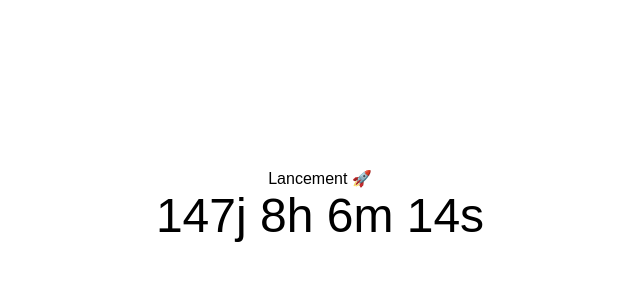
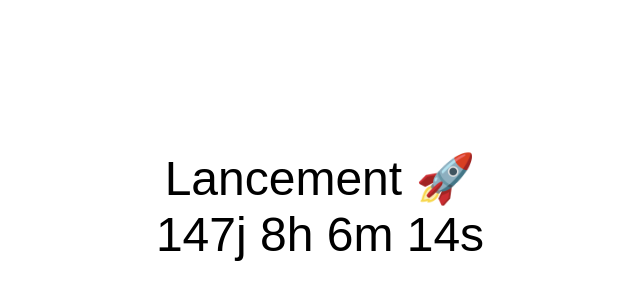
Before and after one commit to clickvan/my-countdown-page, a plain HTML site: page index.html in a window 1280 px wide. Shown: the part 194-494 px from the top of the page, without its empty margins (320-960 px from the left). Drawn offline with Linux system fonts and the light colour scheme.

Commit message:
Update index.html

```diff
--- a/index.html
+++ b/index.html
@@ -16,14 +16,14 @@
             font-family: Arial, sans-serif;
             flex-direction: column;
         }
-        #countdown {
+        .large-text {
             font-size: 3em;
         }
     </style>
 </head>
 <body>
-    <div>Lancement 🚀</div>
-    <div id="countdown"></div>
+    <div class="large-text">Lancement 🚀</div>
+    <div id="countdown" class="large-text"></div>
 
     <script>
         // Définir la date de fin du décompte
```
